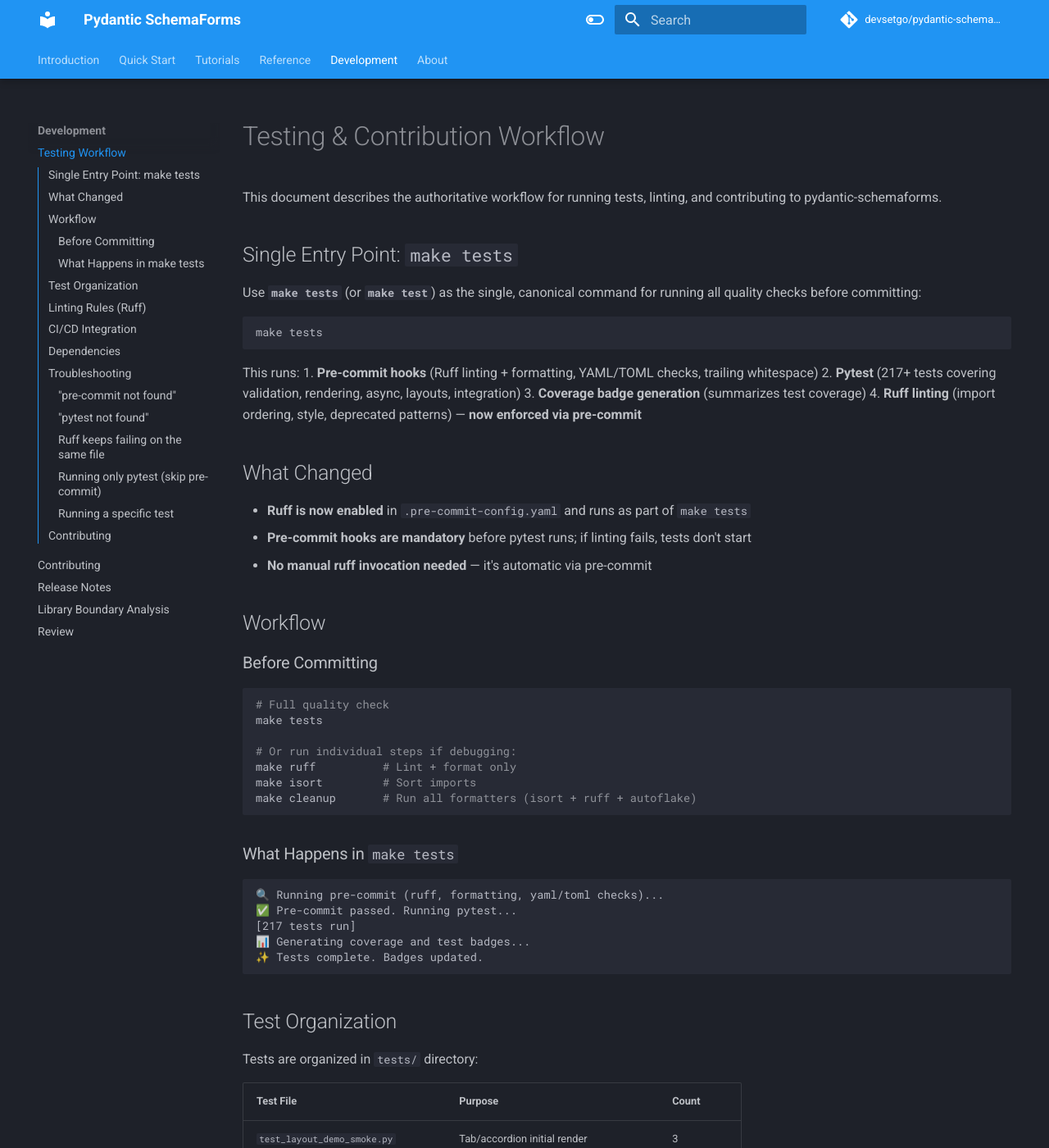
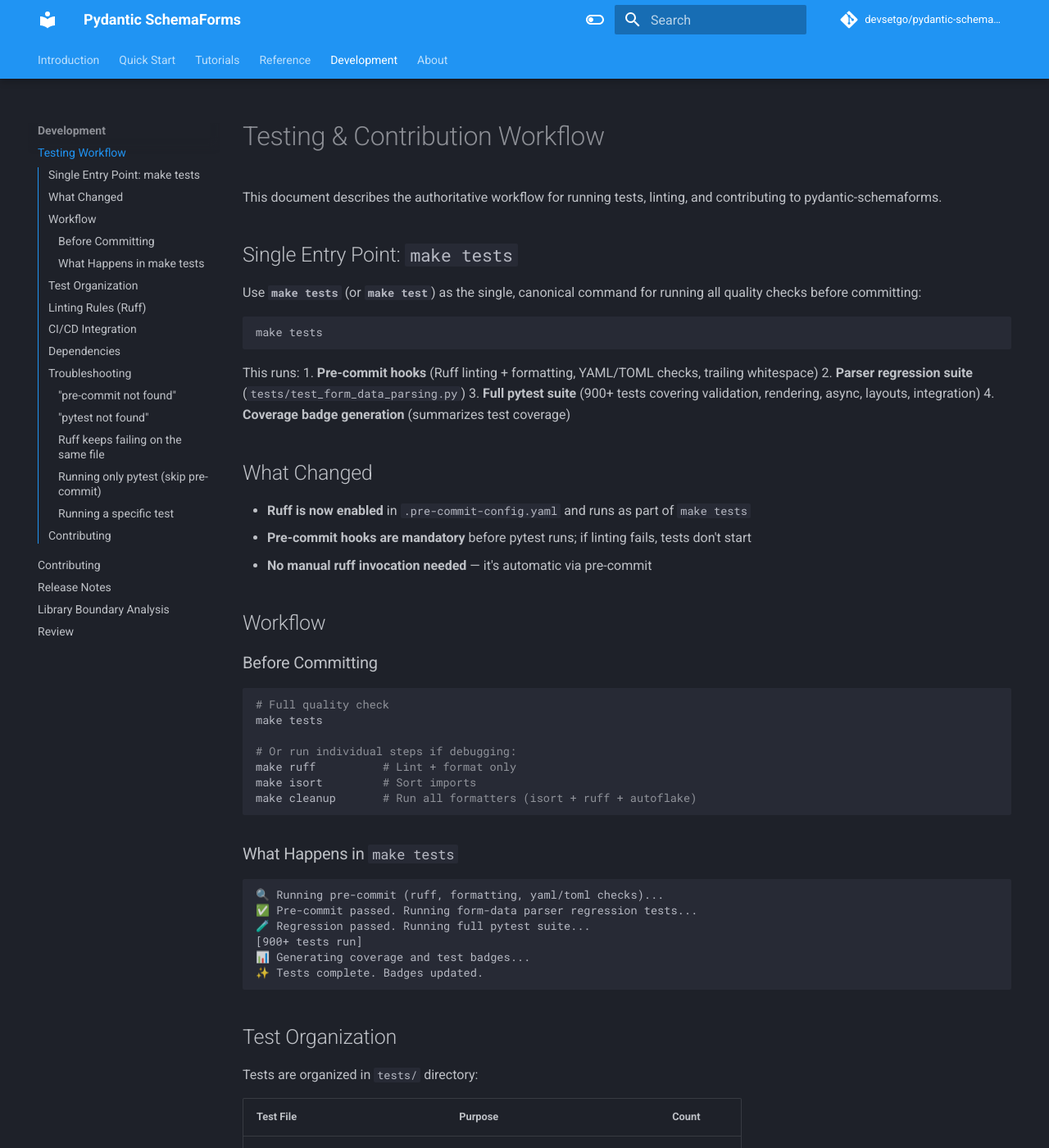
Before and after one commit to devsetgo/pydantic-schemaforms, an MkDocs documentation site: the page built from docs/testing_workflow.md, in a window 1280 px wide and 1400 px high. Shown: the whole window at 82% size. Built offline with MkDocs 1.6.1 and Material for MkDocs 9.7.7, drawn with Linux system fonts in a browser that asks for light colours; comment, search, counter and statistics services are not loaded; the version menu is left out.

Commit message:
adding documentation

````diff
--- a/docs/testing_workflow.md
+++ b/docs/testing_workflow.md
@@ -12,9 +12,9 @@
 
 This runs:
 1. **Pre-commit hooks** (Ruff linting + formatting, YAML/TOML checks, trailing whitespace)
-2. **Pytest** (217+ tests covering validation, rendering, async, layouts, integration)
-3. **Coverage badge generation** (summarizes test coverage)
-4. **Ruff linting** (import ordering, style, deprecated patterns) — **now enforced via pre-commit**
+2. **Parser regression suite** (`tests/test_form_data_parsing.py`)
+3. **Full pytest suite** (900+ tests covering validation, rendering, async, layouts, integration)
+4. **Coverage badge generation** (summarizes test coverage)
 
 ## What Changed
 
@@ -40,8 +40,9 @@
 
 ```
 🔍 Running pre-commit (ruff, formatting, yaml/toml checks)...
-✅ Pre-commit passed. Running pytest...
-[217 tests run]
+✅ Pre-commit passed. Running form-data parser regression tests...
+🧪 Regression passed. Running full pytest suite...
+[900+ tests run]
 📊 Generating coverage and test badges...
 ✨ Tests complete. Badges updated.
 ```
````
Also changed, not shown: other parts of docs/testing_workflow.md (+1 -1 lines).
